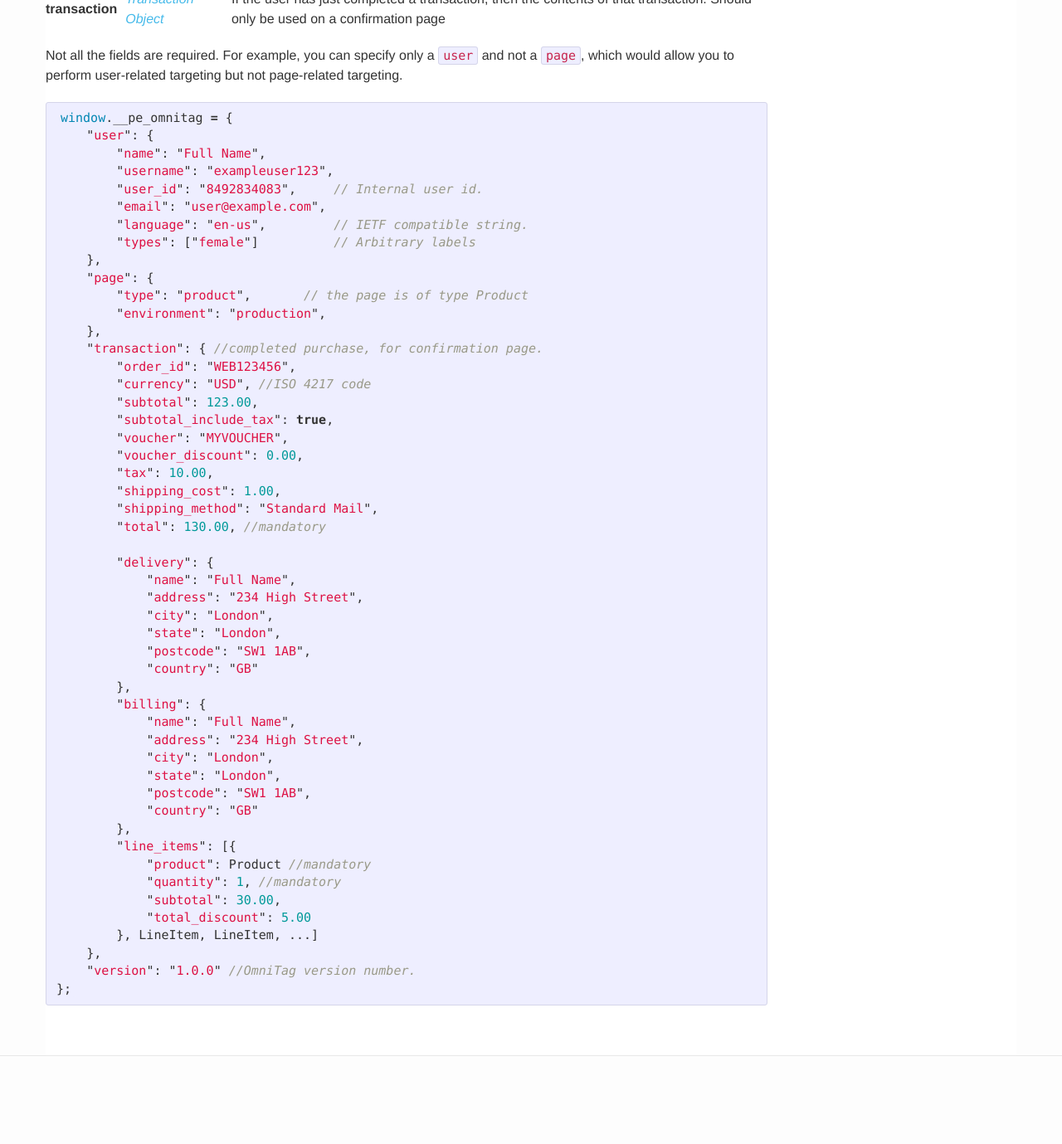
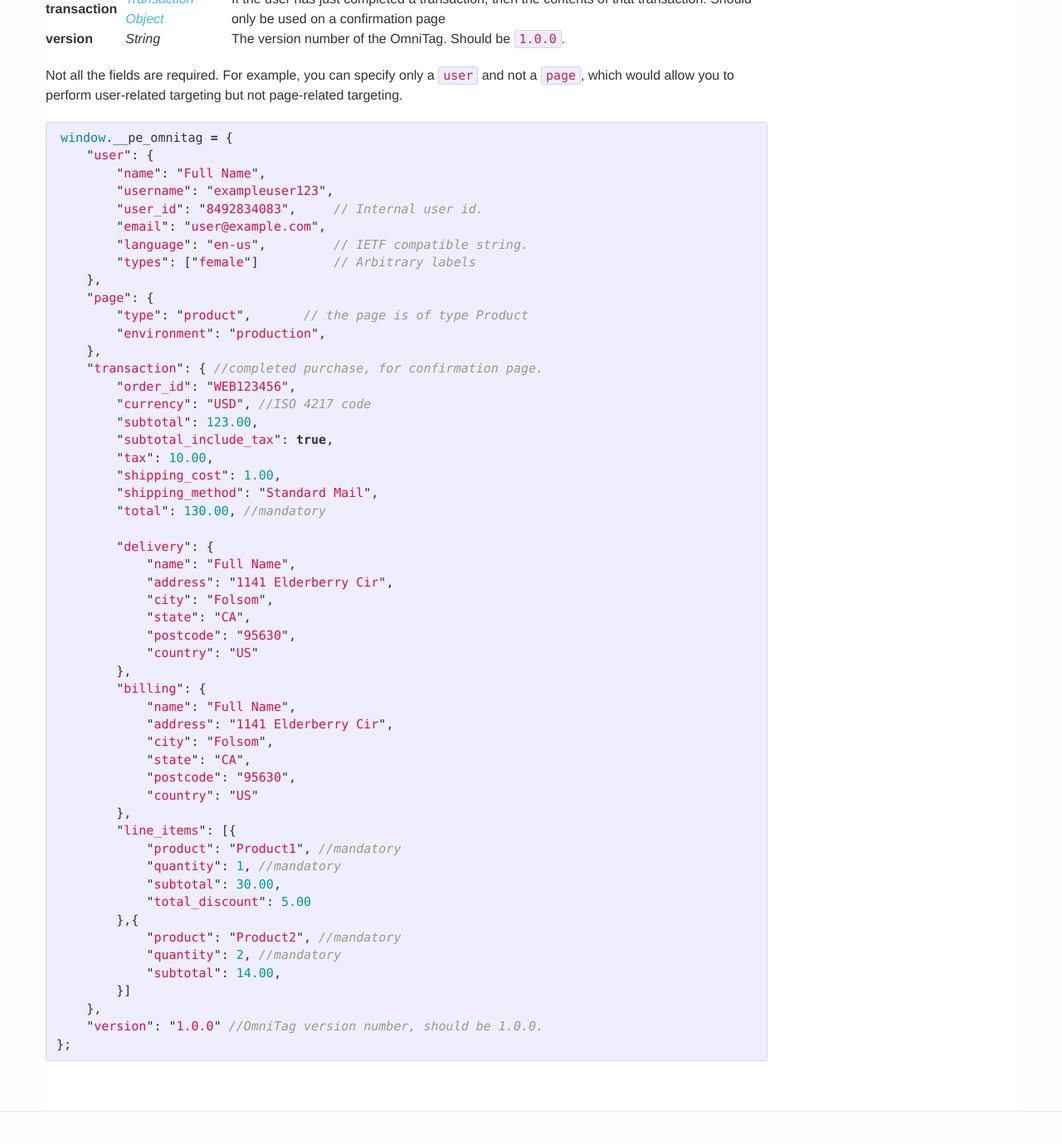
Before and after one commit to predictive-edge/predictive-edge.github.io, a Jekyll site: the page built from docs/datatracking/index.md, in a window 1280 px wide and 1400 px high, scrolled down 357 px. Shown: the top 1379 px of the window at 83% size. Built offline with Jekyll 4.4.1, drawn with Linux system fonts in a browser that asks for light colours; nearby versions of some CDN libraries; before the commit the page ends 1690 px from its top, so only the background shows below that.

Commit message:
more small edits

```diff
--- a/docs/datatracking/index.md
+++ b/docs/datatracking/index.md
@@ -13,6 +13,7 @@ The fields of the OmniTag are as follows:
 | user        | [User Object](/docs/datatracking/user)         | Information associated with this particular user |
 | page        | [Page Object](/docs/datatracking/page)         | Information associated with this particular page |
 | transaction | [Transaction Object](/docs/datatracking/trans) | If the user has just completed a transaction, then the contents of that transaction. Should only be used on a confirmation page |
+| version     | String | The version number of the OmniTag. Should be `1.0.0`. |
 
 Not all the fields are required. For example, you can specify only a `user`
 and not a `page`, which would allow you to perform user-related targeting but
@@ -43,8 +44,6 @@ window.__pe_omnitag = {
         "currency": "USD", //ISO 4217 code
         "subtotal": 123.00,
         "subtotal_include_tax": true,
-        "voucher": "MYVOUCHER",
-        "voucher_discount": 0.00,
         "tax": 10.00,
         "shipping_cost": 1.00,
         "shipping_method": "Standard Mail",
@@ -52,27 +51,31 @@ window.__pe_omnitag = {
 
         "delivery": {
             "name": "Full Name",
-            "address": "234 High Street",
-            "city": "London",
-            "state": "London",
-            "postcode": "SW1 1AB",
-            "country": "GB"
+            "address": "1141 Elderberry Cir",
+            "city": "Folsom",
+            "state": "CA",
+            "postcode": "95630",
+            "country": "US"
         },
         "billing": {
             "name": "Full Name",
-            "address": "234 High Street",
-            "city": "London",
-            "state": "London",
-            "postcode": "SW1 1AB",
-            "country": "GB"
+            "address": "1141 Elderberry Cir",
+            "city": "Folsom",
+            "state": "CA",
+            "postcode": "95630",
+            "country": "US"
         },
         "line_items": [{
-            "product": Product //mandatory
+            "product": "Product1", //mandatory
             "quantity": 1, //mandatory
             "subtotal": 30.00,
             "total_discount": 5.00
-        }, LineItem, LineItem, ...]
+        },{
+            "product": "Product2", //mandatory
+            "quantity": 2, //mandatory
+            "subtotal": 14.00,
+        }]
     },
-    "version": "1.0.0" //OmniTag version number.
+    "version": "1.0.0" //OmniTag version number, should be 1.0.0.
 };
 {% endhighlight %}
```
